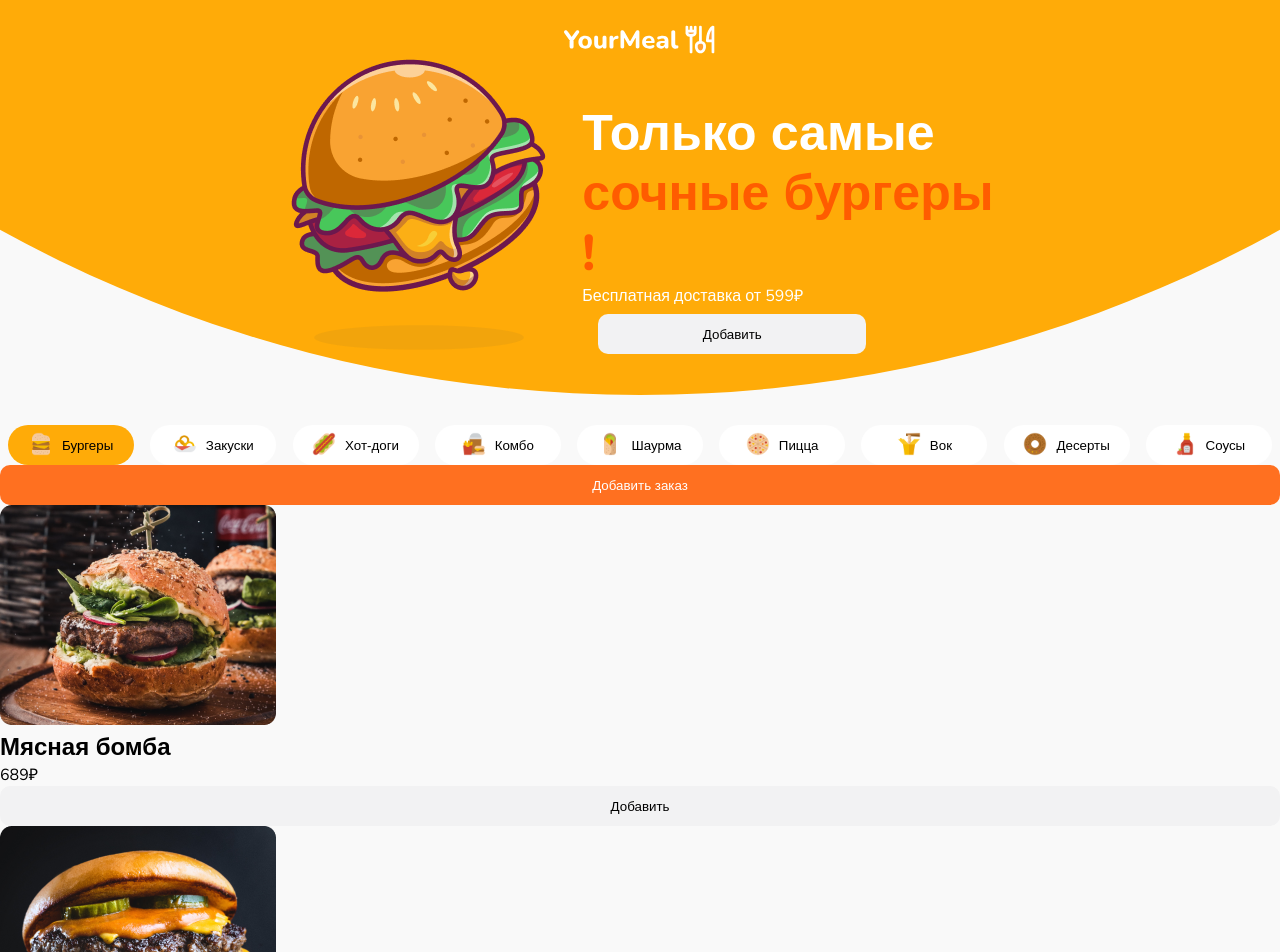
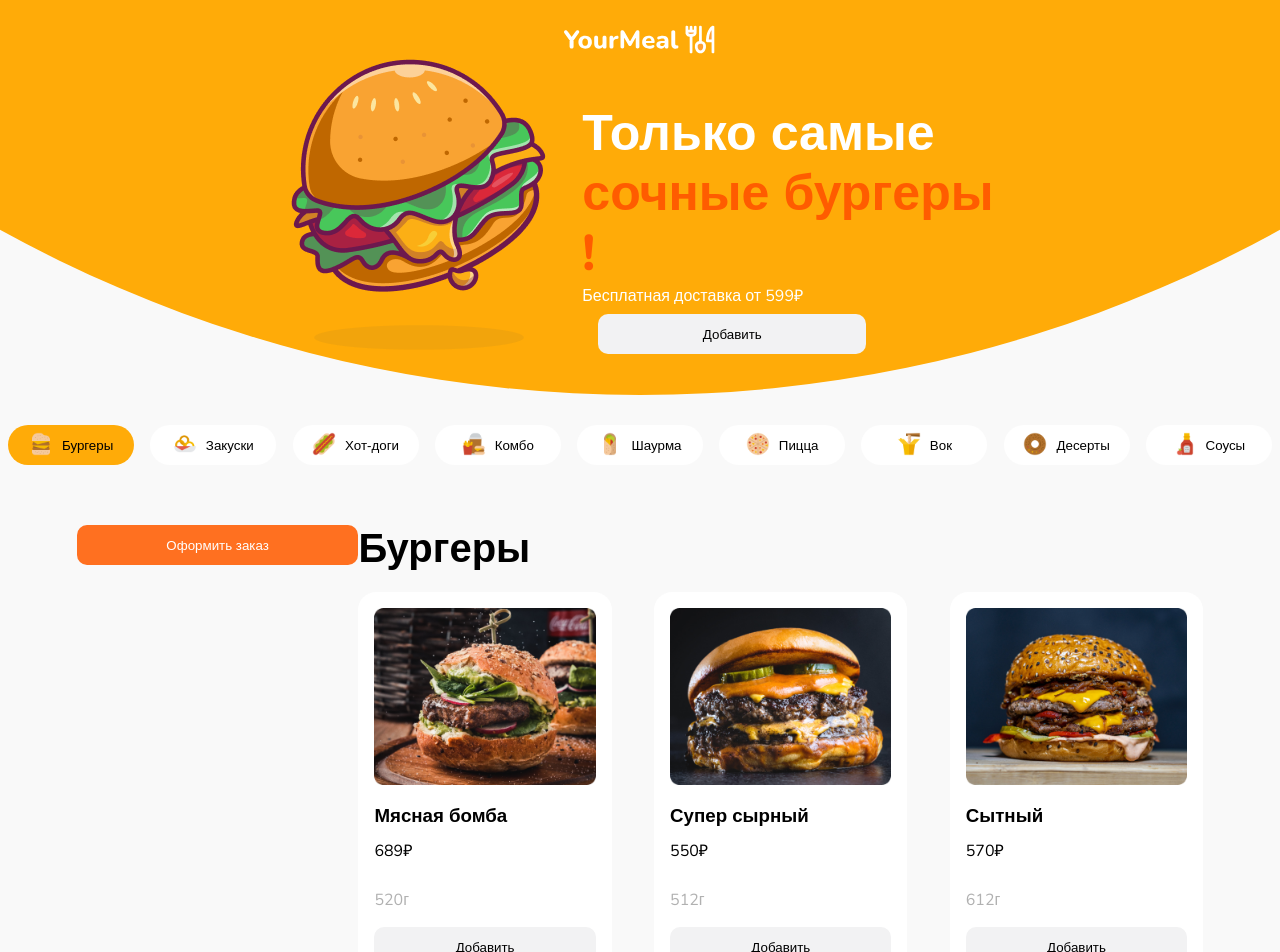
Before and after one commit to valeryzhvalevski/burgers-landing-page-react, a React (Vite) app: page / in a window 1280 px wide. Shown: the top 952 px of the page. Built offline with nearby package versions, Linux system fonts and the light colour scheme.

Commit message:
done cards

```diff
--- a/src/Components/Aside/Aside.jsx
+++ b/src/Components/Aside/Aside.jsx
@@ -4,7 +4,7 @@ import style from "./Aside.module.scss";
 export default function Aside() {
   return (
     <div className={style.container}>
-      <Button content="Добавить заказ" color="#FF7020" colorText="white" />
+      <Button content="Оформить заказ" color="#FF7020" colorText="white" />
     </div>
   );
 }
--- a/src/Components/Aside/Aside.module.scss
+++ b/src/Components/Aside/Aside.module.scss
@@ -0,0 +1,3 @@
+.container {
+    width: 25%;
+}
--- a/src/Components/Card/Card.jsx
+++ b/src/Components/Card/Card.jsx
@@ -7,7 +7,7 @@ export default function Card({ title, price, gramm, images }) {
       <div className={style.wrapperImages}>
         <img src={images} alt="pict" />
       </div>
-      <h2>{title}</h2>
+      <h3>{title}</h3>
       <p>{price}</p>
       <p>{gramm}</p>
       <div className={style.wrapperBtn}>
--- a/src/Components/Card/Card.module.scss
+++ b/src/Components/Card/Card.module.scss
@@ -0,0 +1,29 @@
+.containerCard {
+  width: 30%;
+  padding: 1rem;
+  background-color: white;
+  border-radius: 1.13rem;
+  transition: transform 0.3s ease-in-out;
+  .wrapperImages {
+    width: 100%;
+    img {
+        width: 100%;
+    }
+  }
+  h3 {
+    margin-top: 0.8rem;
+  }
+  p {
+    &:first-of-type {
+      margin-top: 0.6rem;
+    }
+    &:last-of-type {
+      margin: 1.7rem 0 1rem;
+      color: rgb(177, 177, 177);
+    }
+  }
+  &:hover {
+    transform: scale(1.05);
+    box-shadow: 0 0 20px rgba(0, 0, 0, 0.2);
+  }
+}
--- a/src/Components/Main/Main.jsx
+++ b/src/Components/Main/Main.jsx
@@ -8,11 +8,12 @@ export default function Main() {
 
   return (
     <div className={style.container}>
+      <h2>Бургеры</h2>
       {newData.map((item, index) => (
         <Card
           images={item.images}
           price={item.price}
-          gramm={item.gramm}
+          gramm={item.gramms}
           title={item.title}
         />
       ))}
--- a/src/Components/Main/Main.module.scss
+++ b/src/Components/Main/Main.module.scss
@@ -0,0 +1,13 @@
+.container {
+  width: 75%;
+  display: flex;
+  flex-wrap: wrap;
+  justify-content: space-between;
+  gap: 1.2rem;
+  h2 {
+    width: 100%;
+    font-size: 2.5rem;
+    font-weight: 600;
+    line-height: 120%;
+  }
+}
--- a/src/Components/NavItem/NavItem.module.scss
+++ b/src/Components/NavItem/NavItem.module.scss
@@ -7,7 +7,6 @@
   gap: 9px;
   border-radius: 3.13rem;
   background-color: white;
-  transition: background-color 0.3s ease;
   &:hover {
     background-color: rgb(222, 222, 222);
   }
--- a/src/style/App.scss
+++ b/src/style/App.scss
@@ -12,4 +12,12 @@ body {
 button {
     cursor: pointer;
     border: none;
+    transition: background-color 0.3s ease;
+
 }
+.wrapper_content {
+    display: flex;
+    width: 88%;
+    margin: 0 auto;
+    margin-top: 60px;
+}
```
